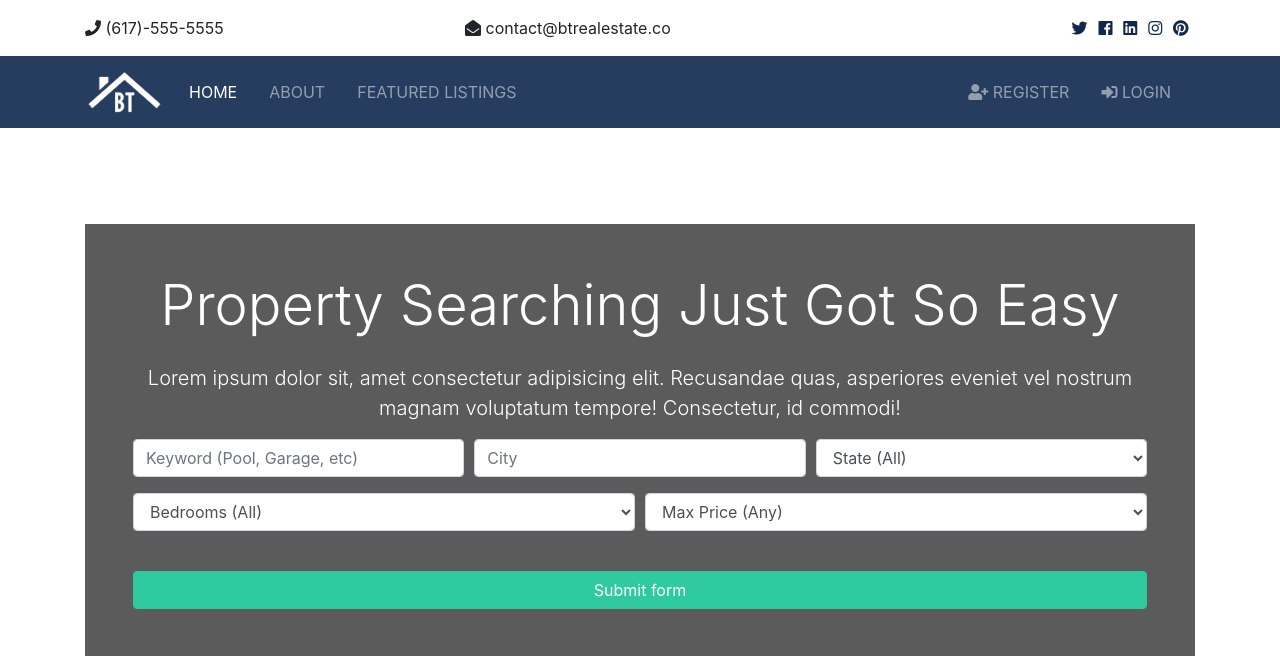
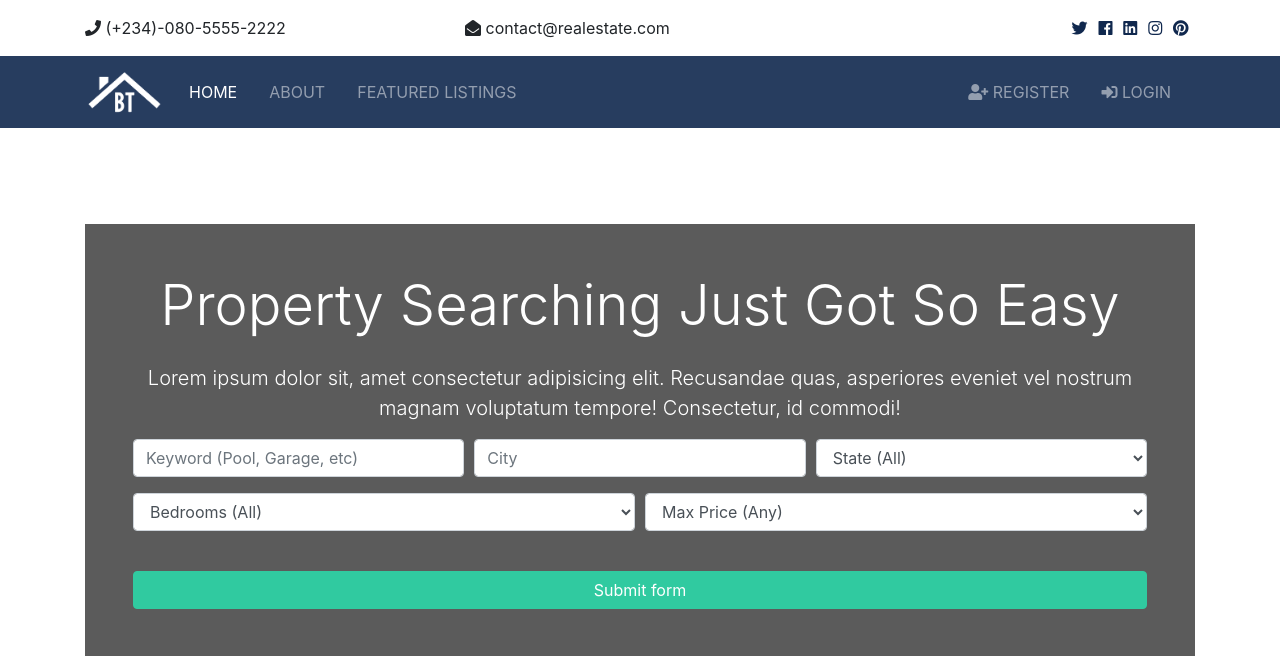
Before and after one commit to OMO-NOSA/Real_Estate_Project, a Django app: page / in a window 1280 px wide. Shown: the top 656 px of the page. Run offline with Django 3.2, Linux system fonts and the light colour scheme; data that the repository does not hold is empty; some libraries are stand-ins or nearby versions.

Commit message:
code refactored and bugs fixed

```diff
--- a/Real_Estate/static/js/main.js
+++ b/Real_Estate/static/js/main.js
@@ -1,2 +1,6 @@
 const date = new Date();
 document.querySelector('.year').innerHTML = date.getFullYear();
+
+setTimeout( function(){
+    $('#message').fadeOut('slow');
+},3000);
--- a/templates/accounts/login.html
+++ b/templates/accounts/login.html
@@ -17,7 +17,7 @@
             </div>
             <div class="card-body">
                 <!-- Alerts -->
-                {% include 'partials/_alerts.html' %}
+              {% include 'partials/_alerts.html' %}
               <form action="{% url 'login' %}" method="POST">
                   {% csrf_token %}
                 <div class="form-group">
--- a/templates/partials/_alerts.html
+++ b/templates/partials/_alerts.html
@@ -1,7 +1,7 @@
 {% if messages %}
     {% for message in messages %}
         <div id="message" class="container">
-            <div class="alert alert-danger alert-dismissible text-center" role="alert">
+            <div class="alert alert-{{ message.tags }} alert-dismissible text-center" role="alert">
                 <button type="button" class="close" data-dismiss="alert">
                     <span aria-hidden="true">&times;</span>
                 </button>
--- a/templates/partials/_topbar.html
+++ b/templates/partials/_topbar.html
@@ -4,10 +4,10 @@
             <div class="container">
               <div class="row">
                 <div class="col-md-4">
-                  <i class="fas fa-phone"></i> (617)-555-5555
+                  <i class="fas fa-phone"></i> (+234)-080-5555-2222
                 </div>
                 <div class="col-md-4">
-                  <i class="fas fa-envelope-open"></i> contact@btrealestate.co
+                  <i class="fas fa-envelope-open"></i> contact@realestate.com
                 </div>
                 <div class="col-md-4">
                   <div class="social text-right">
```
